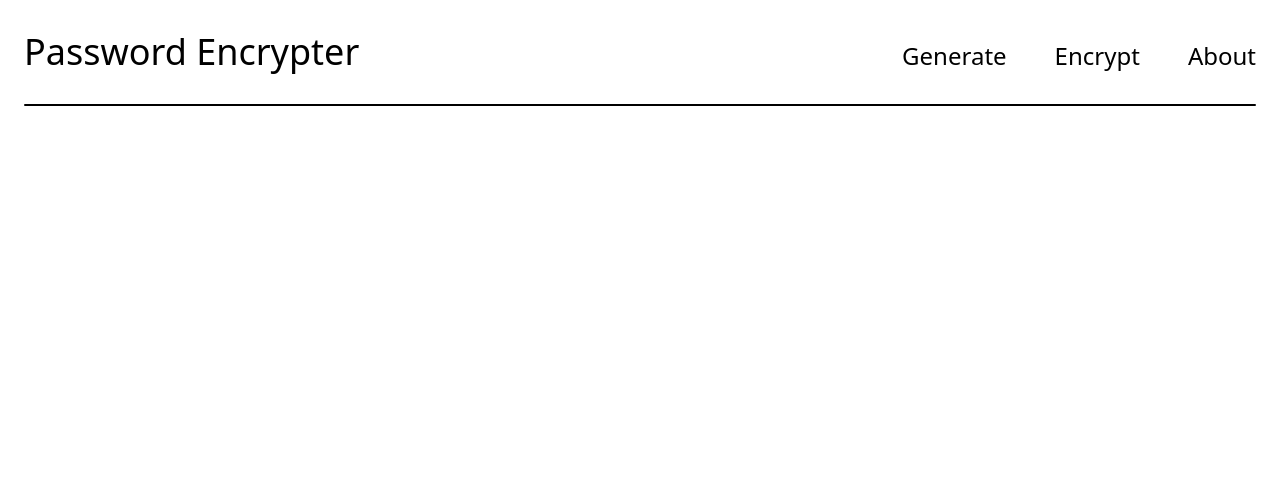
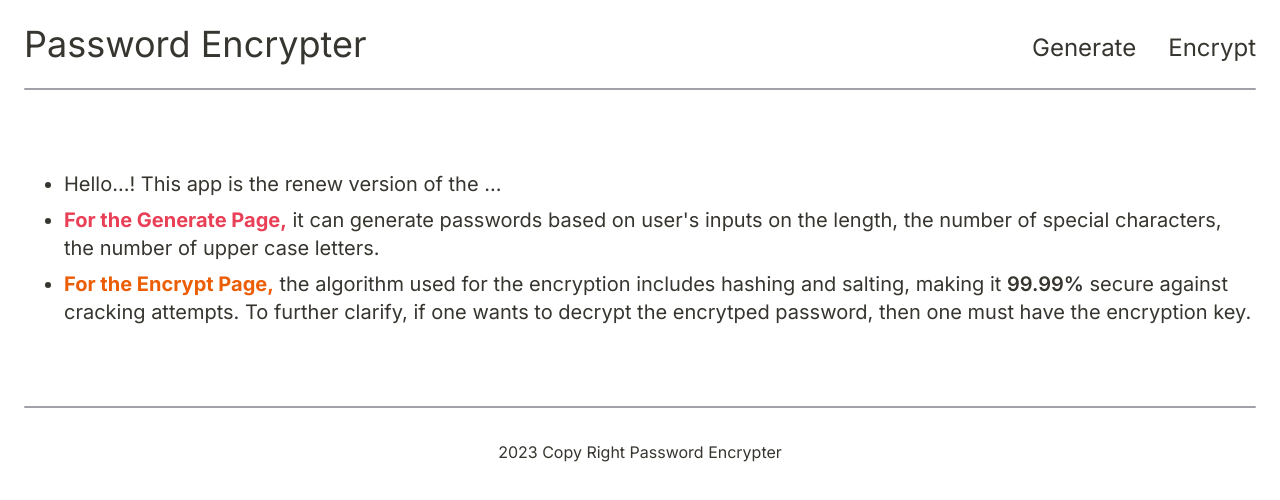
Before and after one commit to BaoTran685/password-encrypter, a Next.js app: page / in a window 1280 px wide. Shown: the top 500 px of the page. Built offline with nearby package versions, Linux system fonts and the light colour scheme.

Commit message:
home page

```diff
--- a/src/app/globals.css
+++ b/src/app/globals.css
@@ -17,13 +17,22 @@
 
   --light-blue-color: #54b3d6;
   --dark-blue-color: #3b819d;
+
+  --grey-color: #45474B; /* texts */
+  --purple-color: #8A2387; /* header */
+  --red-color: #E94057; /* header */
+  --light-orange-color: #ec5e06; /* header + navbar */
+  --orange-color: #ec5e06; /* #D25600 */
+  --blue-color: #54b3d6; /* #00A6ED */
+  --light-blue-color: #54b3d6;
+  --dark-blue-color: #4491af;
 }
 @layer components {
   .text--main--header {
     @apply text-2xl md:text-3xl lg:text-4xl;
   }
   .text--header {
-    @apply text-2xl md:text-3xl;
+    @apply text-xl sm:text-2xl md:text-3xl lg:text-4xl;
   }
   .text--sub--header {
     @apply text-lg md:text-xl lg:text-2xl;
--- a/src/app/layout.tsx
+++ b/src/app/layout.tsx
@@ -1,20 +1,11 @@
 import type { Metadata } from "next";
-import localFont from "next/font/local";
+import { Inter } from "next/font/google";
 import "./globals.css";
 
 import Header from "../components/header";
+import Footer from "@/components/footer";
 
-const geistSans = localFont({
-  src: "./fonts/GeistVF.woff",
-  variable: "--font-geist-sans",
-  weight: "100 900",
-});
-const geistMono = localFont({
-  src: "./fonts/GeistMonoVF.woff",
-  variable: "--font-geist-mono",
-  weight: "100 900",
-});
-
+const inter = Inter({ subsets: ["latin"] });
 export const metadata: Metadata = {
   title: "Create Next App",
   description: "Generated by create next app",
@@ -28,12 +19,13 @@ export default function RootLayout({
   return (
     <html lang="en">
       <body
-        className={`${geistSans.variable} ${geistMono.variable} antialiased`}
+        className={inter.className}
       >
-        <div className="container mx-auto">
+        <div className="container mx-auto text-[--text-gray-color]">
           <div className="mx-4 md:mx-6 lg:md-8">
             <Header />
             {children}
+            <Footer />
           </div>
         </div>
       </body>
--- a/src/app/page.tsx
+++ b/src/app/page.tsx
@@ -1,7 +1,32 @@
-import Image from "next/image";
+import AnimateText from "@/components/animateText";
 
-export default function Home() {
+const Home = () => {
   return (
-    <></>
+    <main className="my-10 sm:my-20">
+      <div className="flex pl-10">
+        <ol className="text--content list-disc space-y-2">
+          <li>Hello...! This app is the renew version of the ...</li>
+          <li>
+            <span className="text-[--red-color] font-bold">
+              For the Generate Page,
+            </span>{" "}
+            it can generate passwords based on user's inputs on the length, the
+            number of special characters, the number of upper case letters.
+          </li>
+          <li>
+            <span className="text-[--orange-color] font-bold">
+              For the Encrypt Page,
+            </span>{" "}
+            the algorithm used for the encryption includes hashing and salting,
+            making it <span className="font-semibold">99.99%</span> secure
+            against cracking attempts. To further clarify, if one wants to
+            decrypt the encrytped password, then one must have the encryption
+            key.
+          </li>
+        </ol>
+      </div>
+    </main>
   );
-}
+};
+
+export default Home;
--- /dev/null
+++ b/src/components/animateText.tsx
@@ -0,0 +1,53 @@
+'use client';
+import { motion } from "framer-motion";
+
+const AnimateText = ({text}: {text: string}) => {
+  const letters = Array.from(text);
+
+  const container = {
+    hidden: { opacity: 0 },
+    visible: (i = 1) => ({
+      opacity: 1,
+      transition: { staggerChildren: 0.03, delayChildren: 0.04 * i },
+    }),
+  };
+
+  const child = {
+    visible: {
+      opacity: 1,
+      x: 0,
+      y: 0,
+      transition: {
+        type: "spring",
+        damping: 12,
+        stiffness: 100,
+      },
+    },
+    hidden: {
+      opacity: 0,
+      x: -20,
+      y: 10,
+      transition: {
+        type: "spring",
+        damping: 12,
+        stiffness: 100,
+      },
+    },
+  };
+  return (
+    <motion.div
+      style={{ overflow: "hidden", display: "flex" }}
+      variants={container}
+      initial="hidden"
+      animate="visible"
+    >
+      {letters.map((letter, index) => (
+        <motion.span variants={child} key={index}>
+          {letter === " " ? "\u00A0" : letter}
+        </motion.span>
+      ))}
+    </motion.div>
+  );
+}
+
+export default AnimateText;
--- /dev/null
+++ b/src/components/footer.tsx
@@ -0,0 +1,15 @@
+import Line from "./line";
+
+
+const Footer = () => {
+  return (
+    <footer>
+      <Line />
+      <div className="flex items-center justify-center mt-4 sm:mt-6 md:mt-8">
+        2023 Copy Right Password Encrypter
+      </div>
+    </footer>
+  )
+}
+
+export default Footer;
--- a/src/components/header.tsx
+++ b/src/components/header.tsx
@@ -10,19 +10,19 @@ const links = [
     link: "/function",
     name: "Encrypt",
   },
-  {
-    link: "/about",
-    name: "About",
-  },
+  // {
+  //   link: "/about",
+  //   name: "About",
+  // },
 ];
 const Header = () => {
   return (
     <nav>
-      <div className="flex flex-col sm:flex-row sm:justify-between my-2 py-2 sm:my-3 sm:py-3 md:my-4 md:py-4">
+      <div className="flex flex-col sm:flex-row sm:justify-between py-4 sm:py-5 md:py-6">
         <Link href="/">
           <p className="text--main--header text-center">Password Encrypter</p>
         </Link>
-        <div className="flex flex-row justify-center items-end space-x-12 sm:space-x-8 lg:space-x-12 mt-2 sm:mt-0">
+        <div className="flex flex-row justify-center items-end space-x-4 sm:space-x-8 mt-2 sm:mt-0">
           {links.map((item, index) => (
             <Link key={index} href={item.link} className="hover:underline">
               <p className="text--sub--header">{item.name}</p>
--- a/src/components/line.tsx
+++ b/src/components/line.tsx
@@ -2,7 +2,7 @@
 
 const Line = () => {
   return (
-    <div className="block w-full h-0.5 rounded-xl bg-black"></div>
+    <div className="block w-full h-0.5 rounded-xl bg-[#A1A1AA]"></div>
   )
 }
 
```
Also changed, not shown: package.json (+5 -4 lines), 1 other file (tests, documents, lock files or other folders).
